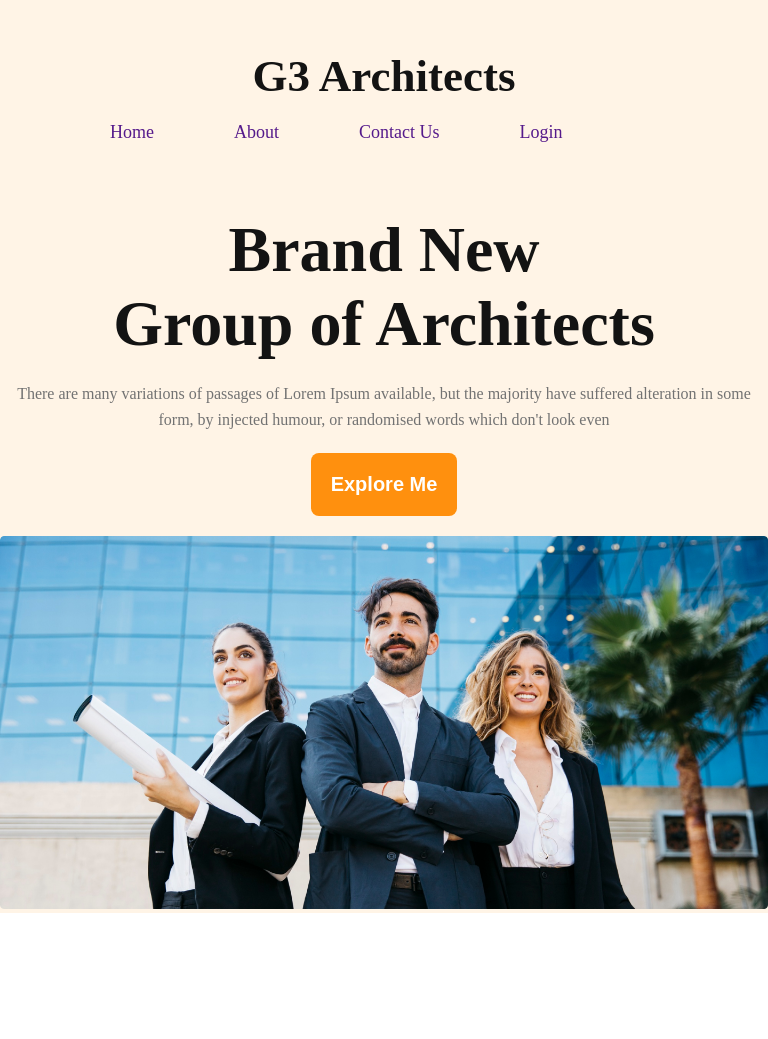
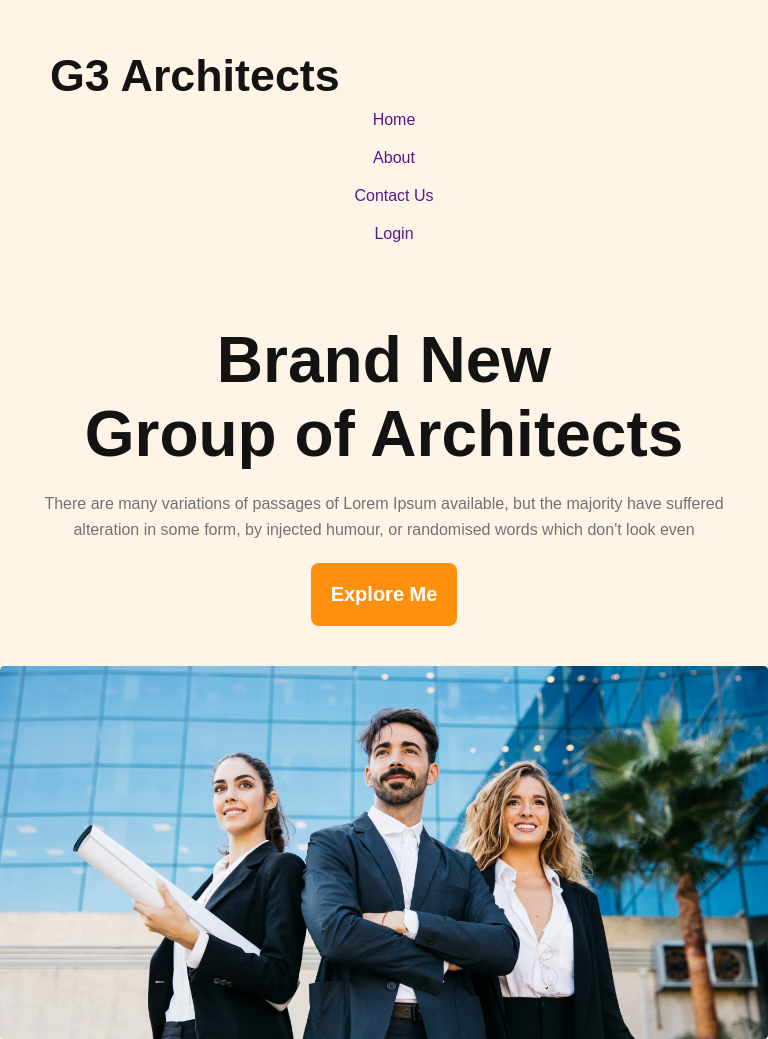
Before and after one commit to ictrumon/g3-architects, a plain HTML site: page index.html in a window 768 px wide. Before the commit the page ends 913 px from the top, so only its background shows below. Drawn offline with Linux system fonts and the light colour scheme.

Commit message:
some text added

```diff
--- a/style.css
+++ b/style.css
@@ -2,6 +2,13 @@
     margin: 0;
     padding: 0;
 }
+/* work sans font from google font */
+    @import url('https://fonts.googleapis.com/css2?family=Work+Sans:wght@400;600;700;800&display=swap');
+
+*{
+    font-family: 'Work Sans', sans-serif;
+}
+/* Header Section Start */
 header{
     background: rgba(255, 144, 14, 0.10);
 }
@@ -18,7 +25,7 @@ nav li{
     list-style: none;
     margin-left: 40px;
     color: #424242;
-    font-size: 18px;
+    font-size: 1rem;
     font-weight: 500;
 }
 nav a{
@@ -26,7 +33,7 @@ nav a{
 }
 .nav-title{
     color: #131313;
-    font-size: 45px;
+    font-size: 2.8rem;
     font-weight: 700;
 }
 .banner{
@@ -41,14 +48,14 @@ align-items: center;
 .banner-title{
     color: #131313;
     text-align: center;
-    font-size: 64px;
+    font-size: 4rem;
     font-weight: 700;
 }
 .banner-description{
     margin-top: 20px;
     color: #727272;
     text-align: center;
-    font-size: 16px;
+    font-size: 1rem;
     font-weight: 400;
     line-height: 26px;
 }
@@ -63,11 +70,13 @@ align-items: center;
     padding: 20px;
     font-size: 20px;
     font-weight: 600;
+    cursor: pointer;
 }
 .banner-img{
     margin-top: 20px;
     width: 100%;
 }
+/* Header Section End */
 
 
 
@@ -87,22 +96,27 @@ align-items: center;
         flex-direction: column;
     }
     nav li{
-        margin: 0;
-        padding: 10px;
+        margin-left: 20px;
+        padding: 20px;
     }
+    .banner-content{
+        padding: 20px;
+    }
+
 }
 
 
 
 @media screen and (min-width: 576px) and (max-width: 992px) {
-    nav{
+    nav, nav ul{
         flex-direction: column;
     }
     nav li{
-        text-align: center;
-        padding: 20px;
-  }
-  .nav-title{
-    text-align: center;
-  }
+        margin-left: 20px;
+        padding: 10px;
+    }
+    .banner-content{
+    padding: 20px;
+    }
+
 }
```
